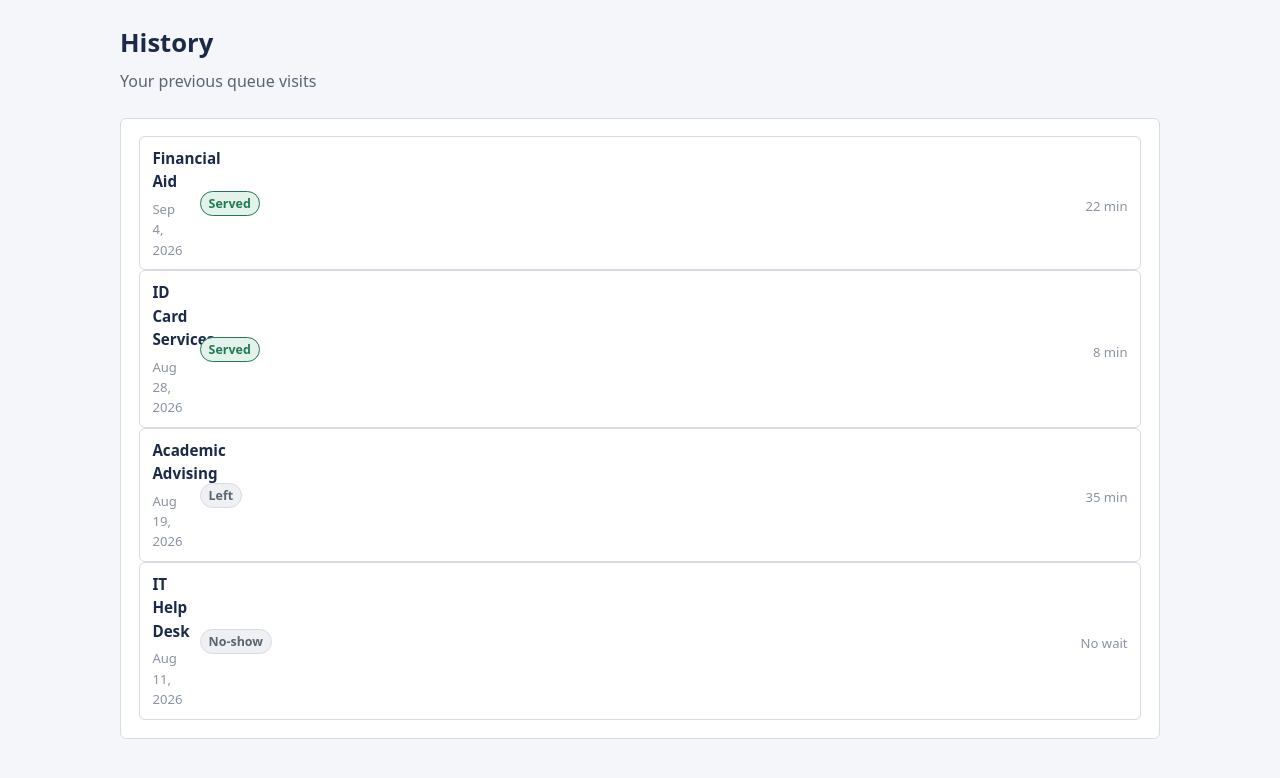
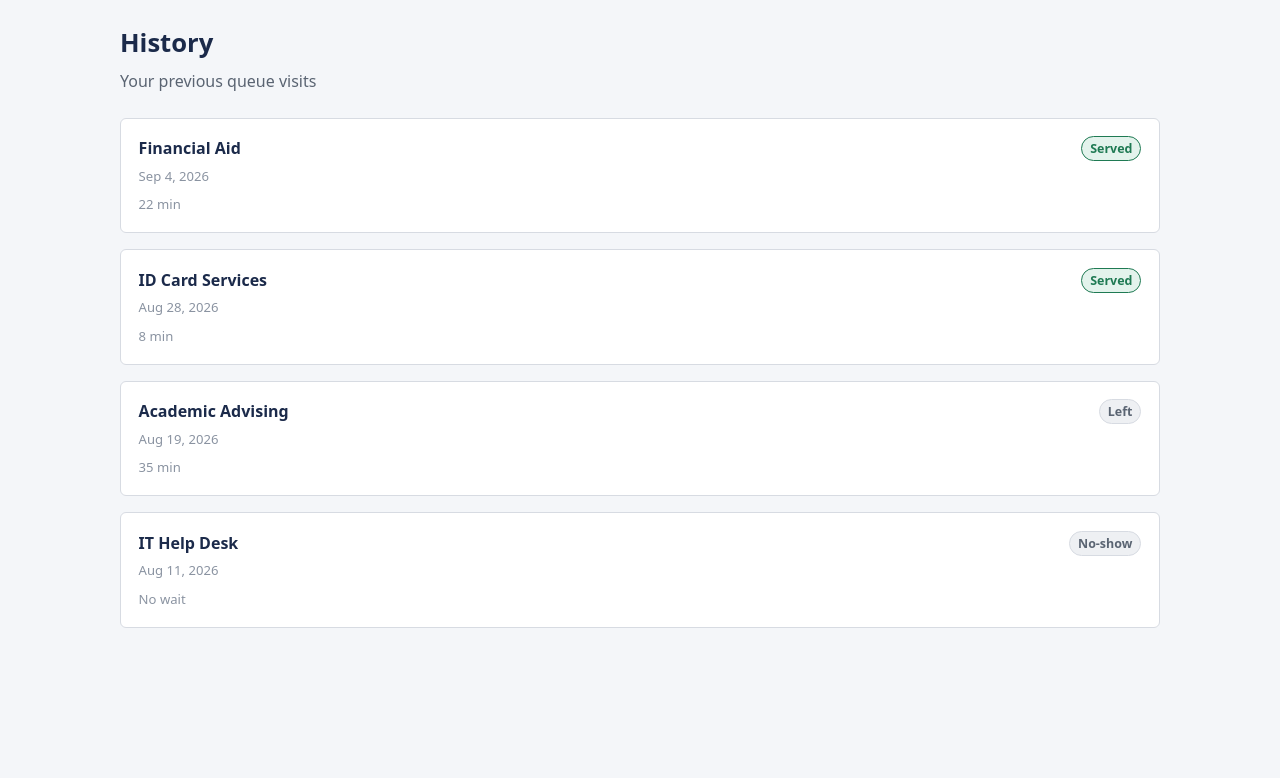
Before and after one commit to cmatala/QueueSmart, a React (Vite) app: page /history in a window 1280 px wide. Shown: the top 778 px of the page. Built offline with nearby package versions, Linux system fonts and the light colour scheme.

Commit message:
Complete queue status and history screens

```diff
--- a/src/pages/History.jsx
+++ b/src/pages/History.jsx
@@ -26,13 +26,13 @@ export default function History(){
           You do not have any previous visits.
         </div>
       ) : (
-        <div className="card">
-          <div className="table">
+        <div className="stack">
           {userHistory.map((visit) => {
             const service = getService(visit.serviceId)
 
             return(
-                <div className="queue-row" key={visit.id}>
+              <div className="card" key={visit.id}>
+                <div className="card-head">
                   <div>
                     <div className="row-name">
                       {service.name}
@@ -43,7 +43,6 @@ export default function History(){
                     </div>
                   </div>
 
-                  <div>
                   <StatusBadge status={visit.outcome} />
                 </div>
 
@@ -56,7 +55,6 @@ export default function History(){
             )
           })}
         </div>
-        </div>
       )}
     </div>
   )
--- a/src/pages/QueueStatus.jsx
+++ b/src/pages/QueueStatus.jsx
@@ -82,7 +82,7 @@ export default function QueueStatus(){
       </div>
 
       <div className="stack">
-        <h2>Updates</h2>
+        <h2 style={{ marginTop: '20px' }}>Updates</h2>
 
         {userNotifications.map((notification) => (
           <Notification
```
Lines whose indentation alone changed are shown as unchanged.
